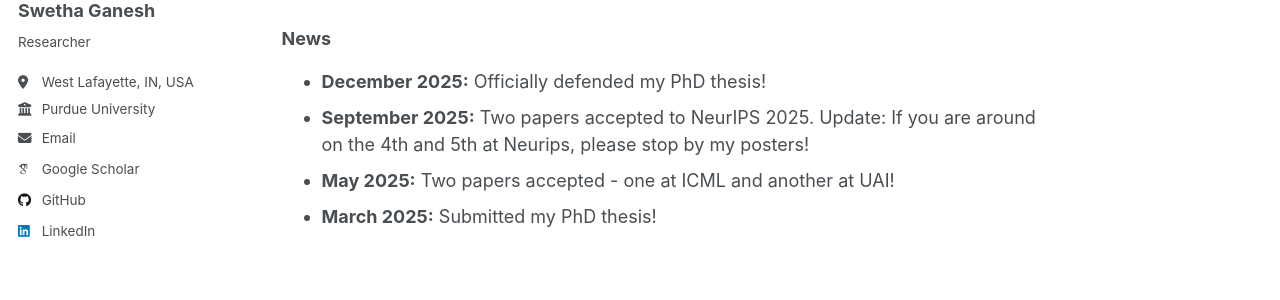
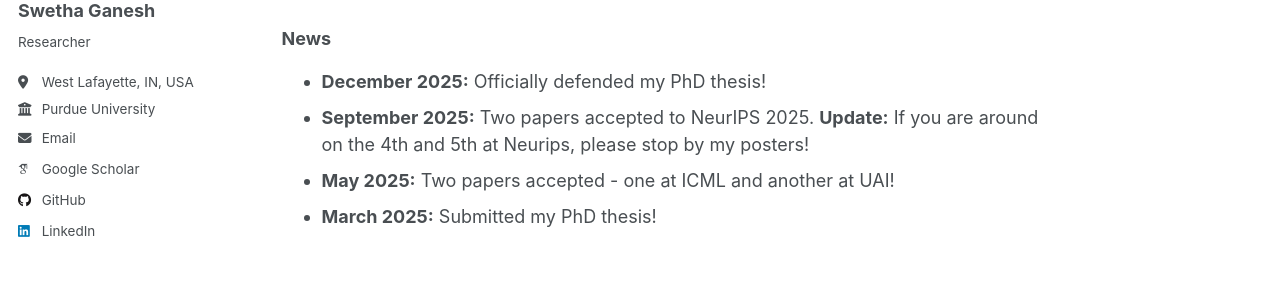
Before and after one commit to swethaganesh17/swethaganesh17.github.io, a Jekyll site: the page built from _pages/about.md, in a window 1280 px wide. Shown: the part 284-584 px from the top of the page. Built offline with Jekyll 4.4.1, drawn with Linux system fonts in a browser that asks for light colours; some web fonts are replaced; a script that is not in the unit is left out.

```diff
--- a/_pages/about.md
+++ b/_pages/about.md
@@ -12,6 +12,6 @@ Hi there 👋 I am a researcher, currently focussing on Reinforcement Learning a
 ### News
 
 * **December 2025:** Officially defended my PhD thesis!
-* **September 2025:** Two papers accepted to NeurIPS 2025. Update: If you are around on the 4th and 5th at Neurips, please stop by my posters!
+* **September 2025:** Two papers accepted to NeurIPS 2025. **Update:** If you are around on the 4th and 5th at Neurips, please stop by my posters!
 * **May 2025:** Two papers accepted - one at ICML and another at UAI!
 * **March 2025:** Submitted my PhD thesis!
```
